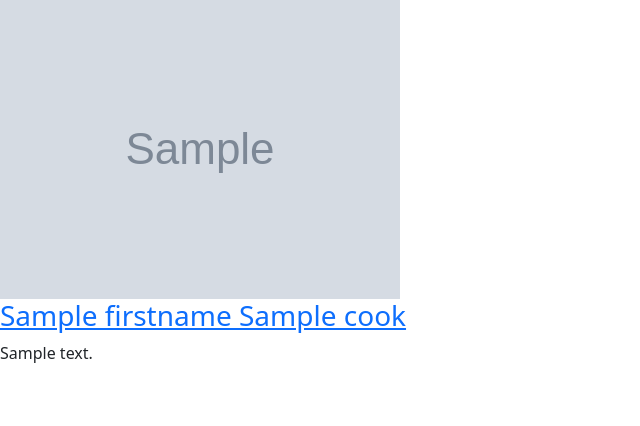
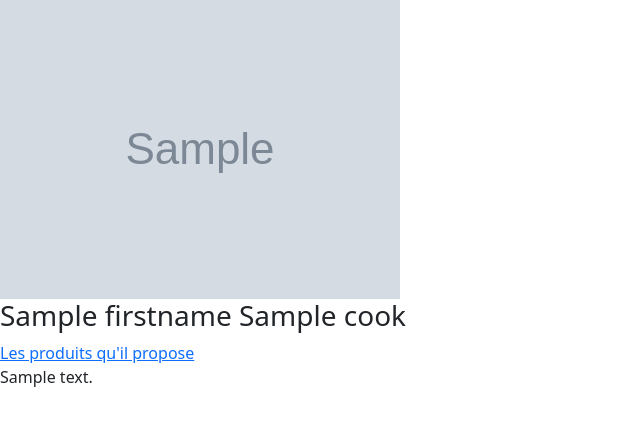
Before and after one commit to Thp77/Chef_a_domicile, a Symfony app: template templates/cook/index.html.twig in a window 1280 px wide. Shown: the part 326-752 px from the top of the page, without its empty margins (0-640 px from the left). Run offline with Twig, Linux system fonts and the light colour scheme; the template is opened without the code that fills it: most values are stand-ins (such as "Sample title", 1, 10 or a date in 2020); grey boxes marked "Sample" are stand-in pictures; some libraries are stand-ins or nearby versions.

Commit message:
Petite modification du cook/index.php

```diff
--- a/templates/cook/index.html.twig
+++ b/templates/cook/index.html.twig
@@ -6,7 +6,8 @@
 
 	{% for cook in cooks %}
 		<img src="{{ cook.photo }}" alt="{{ cook.name }}">
-		<h3><a href="{{ path('cook_show_products', {id: cook.id }) }}">{{ cook.firstname }} {{ cook.name }}</a></h3>
+		<h3>{{ cook.firstname }} {{ cook.name }}</h3>
+		<a href="{{ path('cook_show_products', {id: cook.id }) }}">Les produits qu'il propose</a>
 		<p>{{ cook.description }}</p>
 
 
```
